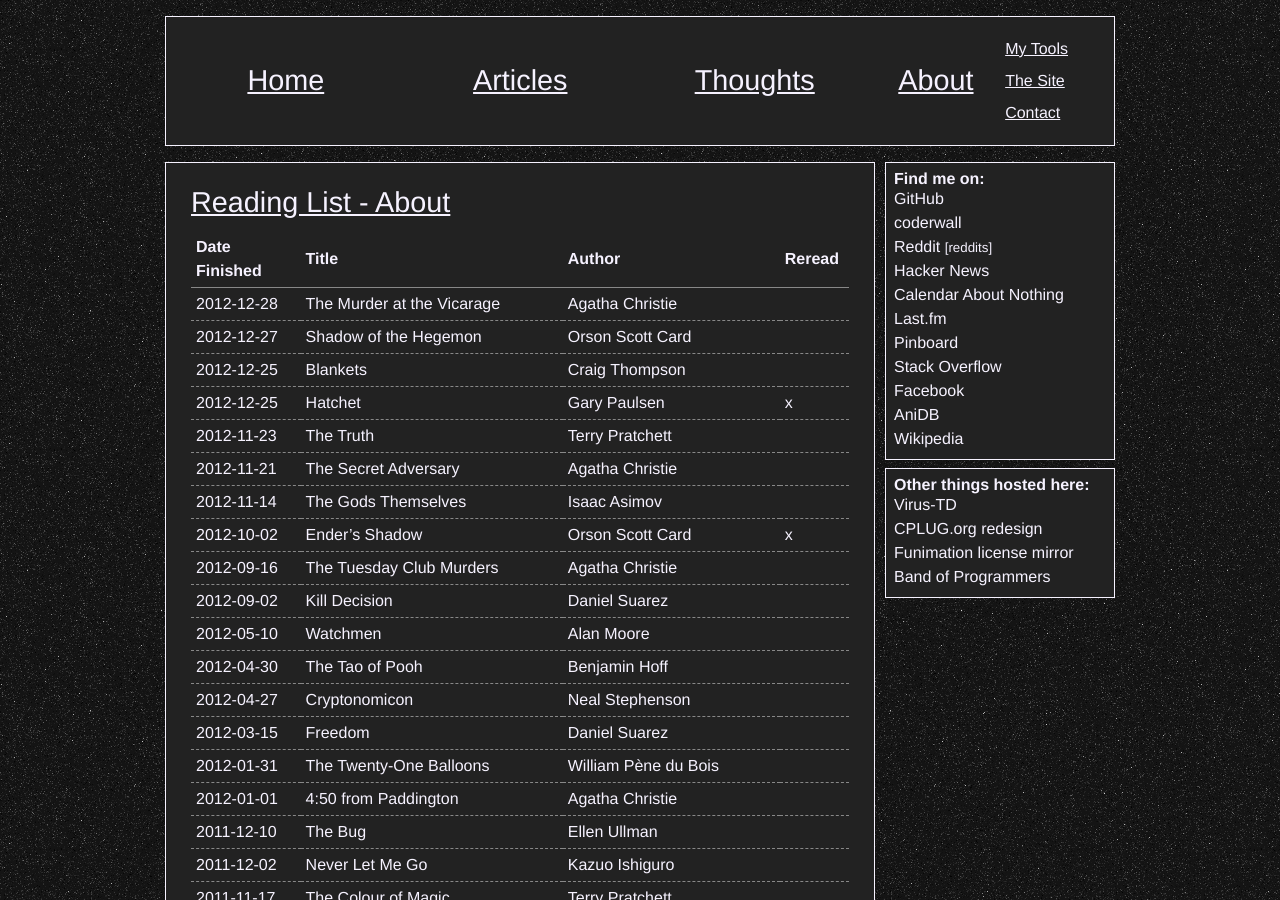
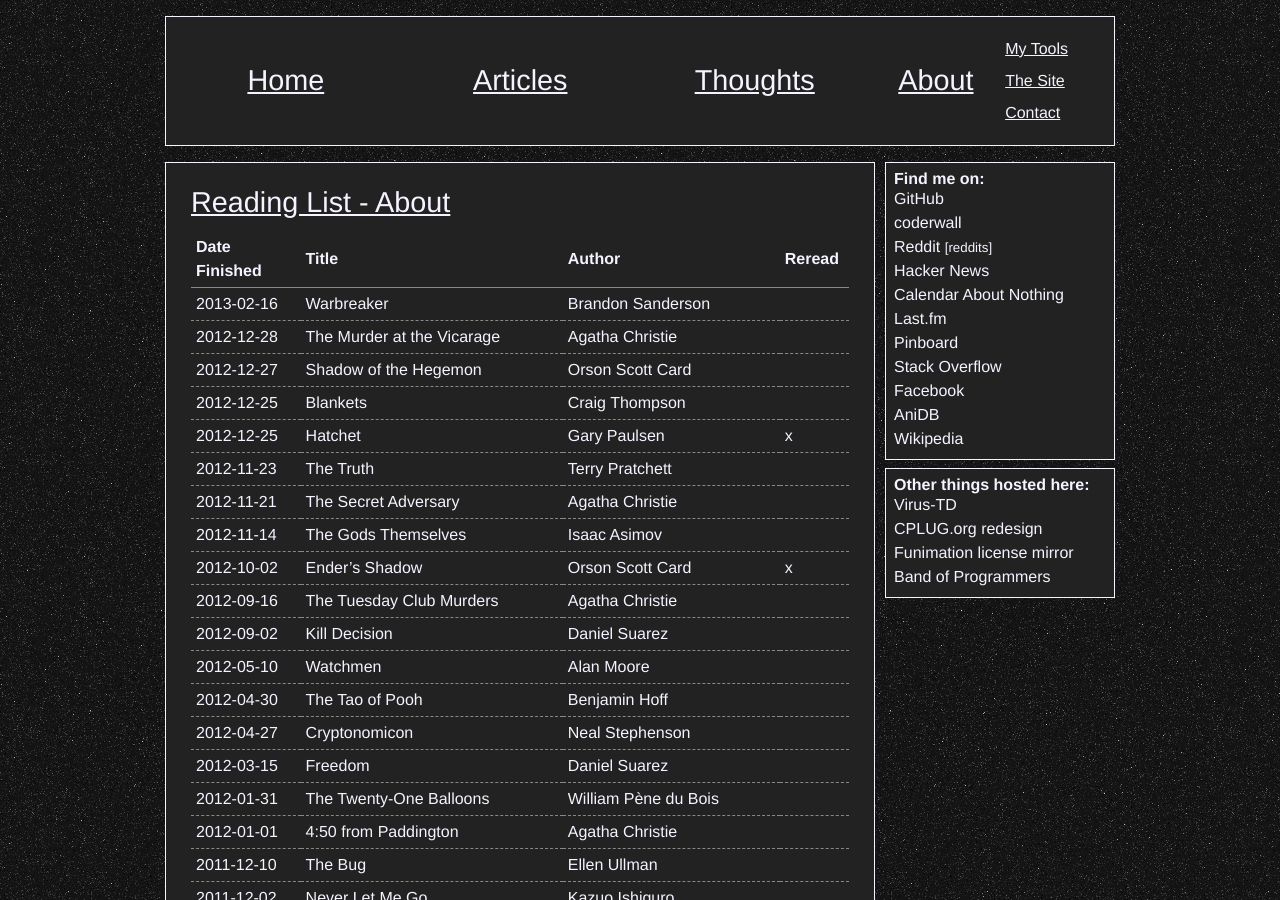
Before and after one commit to xiongchiamiov/xiongchiamiov.github.com, a Jekyll site: the page built from about/reading-list.md, in a window 1280 px wide and 900 px high. Built offline with Jekyll 4.4.1, drawn with Linux system fonts in a browser that asks for light colours; Markdown is read by kramdown in place of the engine named in the settings; comment, search, counter and statistics services are not loaded.

Commit message:
Update about/reading-list.md

```diff
--- a/about/reading-list.md
+++ b/about/reading-list.md
@@ -5,6 +5,7 @@ title: Reading List - About
 
 Date Finished | Title                       | Author                            | Reread
 ------------- | --------------------------- | --------------------------------- | --------
+  2013-02-16  | Warbreaker                  | Brandon Sanderson                 |
   2012-12-28  | The Murder at the Vicarage  | Agatha Christie                   |
   2012-12-27  | Shadow of the Hegemon       | Orson Scott Card                  |
   2012-12-25  | Blankets                    | Craig Thompson                    |
```
